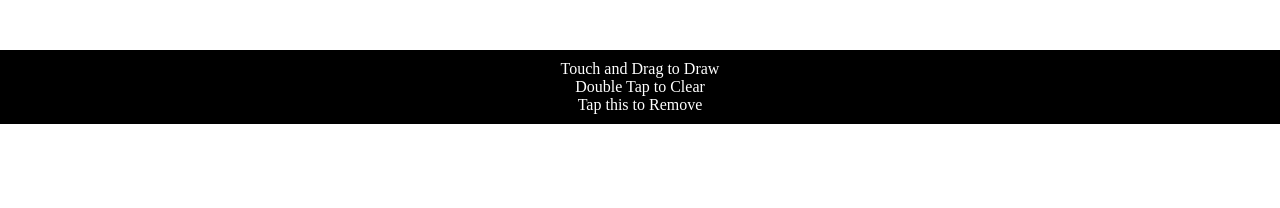
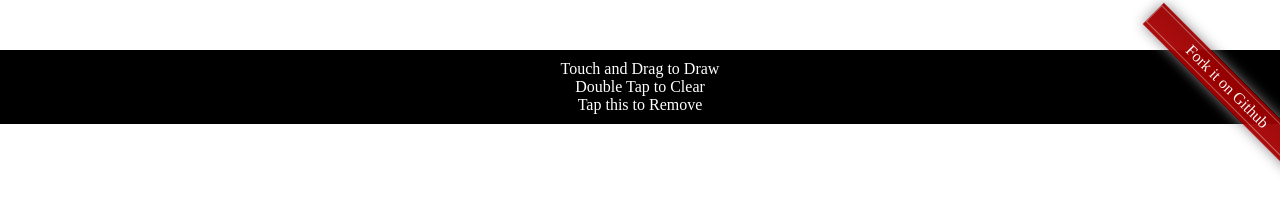
Before and after one commit to WillsonSmith/willsonsmith.github.com, a plain HTML site: page PhoneDraw/index.html in a window 1280 px wide. Drawn offline with Linux system fonts and the light colour scheme.

Commit message:
Fork Button

```diff
--- a/PhoneDraw/css/style.css
+++ b/PhoneDraw/css/style.css
@@ -1 +1,70 @@
 *{margin:0;padding:0;box-sizing:border-box}html,body,#container{height:100%;width:100%}#bannercont{background:black;position:absolute;top:50px;width:100%;padding:10px}.banner{color:white;position:relative;width:100%;margin:0 auto;text-align:center}
+
+
+
+.ribbon-holder{
+
+	position: absolute;
+	top: 0;
+	height: 12em;
+	overflow: hidden;
+
+	z-index: 999;
+
+}
+
+.right.ribbon-holder{
+
+	right: 0;
+
+}
+
+.ribbon, .ribbon:hover{
+
+	text-decoration: none;
+
+}
+
+.ribbon{
+
+	letter-spacing: -.1px;
+	opacity: 0.95;
+
+	padding: 0.25em 0;
+	position: relative;
+	top: 4.5em;
+
+	-webkit-box-shadow: 0 0 13px #888;
+	color: #FFF;
+	display: block;
+	line-height: 1.35em;
+
+}
+
+.ribbon .text{
+
+	padding: 0.1em 3em;
+
+}
+
+.right .ribbon{
+
+	-webkit-transform: rotate(45deg);
+	right: -3.2em;
+
+}
+
+.red.ribbon{
+
+	/*background: #9A0000;*/
+	background: -webkit-linear-gradient(top, #9A0000, #A90000);
+
+	color: white;
+
+}
+
+.red.ribbon .text{
+
+	border: 1px solid #bf6060;
+
+}
--- a/PhoneDraw/index.html
+++ b/PhoneDraw/index.html
@@ -9,6 +9,12 @@
 </head>
 <link rel="stylesheet" href="css/style.css" type="text/css" />
 <body>
+
+	<div class='right ribbon-holder'>
+		<a href="https://github.com/WillsonSmith/PhoneDraw" class="red ribbon">
+			<span class="text">Fork it	 on Github</span>
+		</a>
+	</div>
 
 	<div id="bannercont">
 		<div class="banner">Touch and Drag to Draw<br> Double Tap to Clear <br> Tap this to Remove</div>
```
